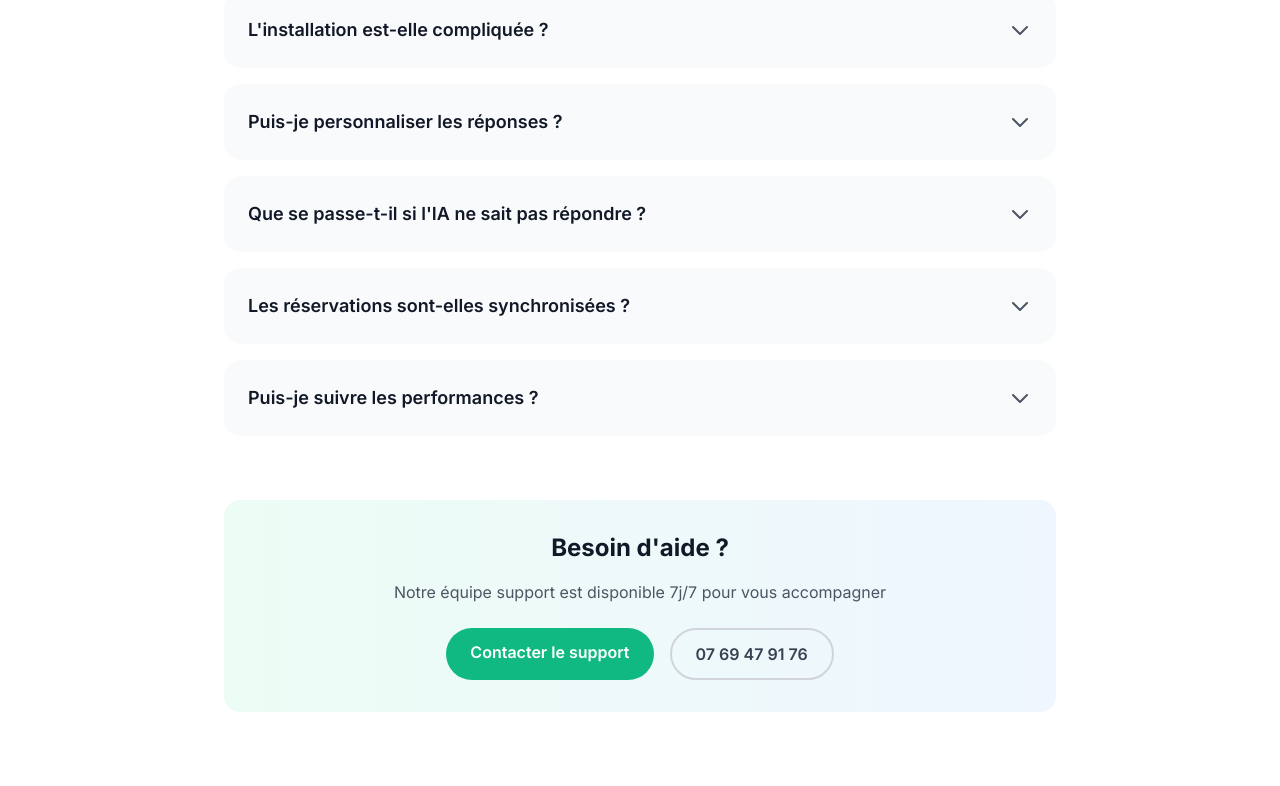
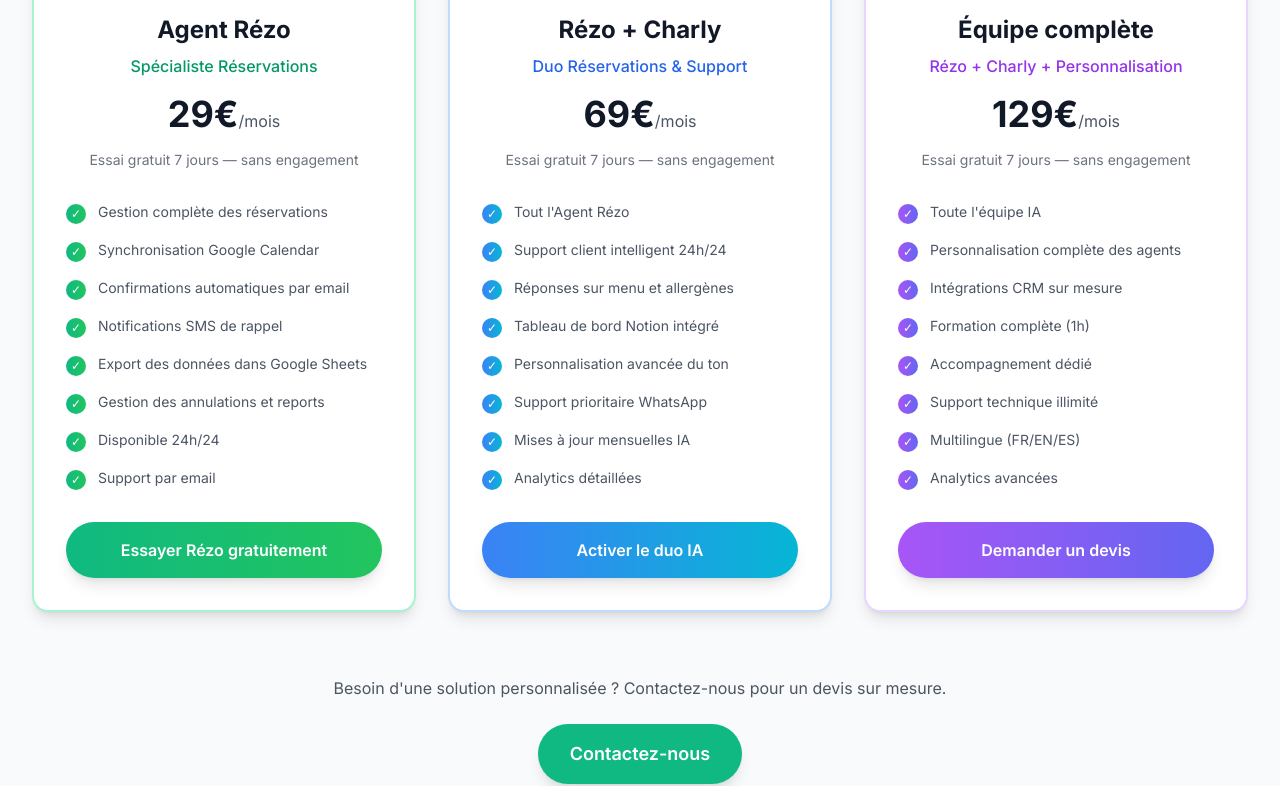
Before and after one commit to pierrechii/Calltochef-ui, a Next.js app: page / in a window 1280 px wide. Shown: the part 4839-5625 px from the top of the page. Built offline with nearby package versions, Linux system fonts and the light colour scheme.

Commit message:
feat: integration de la section tarifs dans la page principale - 3 offres avec design moderne et navigation mise a jour

```diff
--- a/app/page.tsx
+++ b/app/page.tsx
@@ -4,8 +4,8 @@
 import { ProcessSection } from "@/components/ui/process-section";
 import { TestimonialsSection } from "@/components/ui/testimonials-section";
 import { AgentsSection } from "@/components/ui/chefs-section";
+import { PricingSection } from "@/components/ui/pricing-section";
 import { FAQSection } from "@/components/ui/faq-section";
-import { TrustBadges } from "@/components/ui/trust-badges";
 import { Footer } from "@/components/ui/footer";
 
 export default function Home() {
@@ -18,6 +18,7 @@
         <ProcessSection />
         <TestimonialsSection />
         <AgentsSection />
+        <PricingSection />
         <FAQSection />
       </main>
       <Footer />
--- a/src/components/ui/footer.tsx
+++ b/src/components/ui/footer.tsx
@@ -47,7 +47,7 @@
               <Link href="#agents" className="block text-gray-400 hover:text-white transition-colors">
                 Agents IA
               </Link>
-              <Link href="/presentation" className="block text-gray-400 hover:text-white transition-colors">
+              <Link href="#tarifs" className="block text-gray-400 hover:text-white transition-colors">
                 Tarifs
               </Link>
             </nav>
--- a/src/components/ui/header.tsx
+++ b/src/components/ui/header.tsx
@@ -34,7 +34,7 @@
             <Link href="#agents" className="text-gray-600 hover:text-gray-900 font-medium transition-colors">
               Agents IA
             </Link>
-            <Link href="/presentation" className="text-gray-600 hover:text-gray-900 font-medium transition-colors">
+            <Link href="#tarifs" className="text-gray-600 hover:text-gray-900 font-medium transition-colors">
               Tarifs
             </Link>
           </nav>
@@ -73,7 +73,7 @@
               <Link href="#agents" className="text-gray-600 hover:text-gray-900 font-medium">
                 Agents IA
               </Link>
-              <Link href="/presentation" className="text-gray-600 hover:text-gray-900 font-medium">
+              <Link href="#tarifs" className="text-gray-600 hover:text-gray-900 font-medium">
                 Tarifs
               </Link>
               <Link
--- /dev/null
+++ b/src/components/ui/pricing-section.tsx
@@ -0,0 +1,177 @@
+"use client"
+
+import Link from "next/link"
+
+export function PricingSection() {
+  const plans = [
+    {
+      name: "Agent Rézo",
+      subtitle: "Spécialiste Réservations",
+      price: "29€",
+      period: "/mois",
+      trial: "Essai gratuit 7 jours — sans engagement",
+      icon: "📅",
+      color: "emerald",
+      features: [
+        "Gestion complète des réservations",
+        "Synchronisation Google Calendar",
+        "Confirmations automatiques par email",
+        "Notifications SMS de rappel",
+        "Export des données dans Google Sheets",
+        "Gestion des annulations et reports",
+        "Disponible 24h/24",
+        "Support par email"
+      ],
+      cta: "Essayer Rézo gratuitement",
+      ctaLink: "/formulaire?pack=Essentielle"
+    },
+    {
+      name: "Rézo + Charly",
+      subtitle: "Duo Réservations & Support",
+      price: "69€",
+      period: "/mois",
+      trial: "Essai gratuit 7 jours — sans engagement",
+      icon: "🤝",
+      color: "blue",
+      features: [
+        "Tout l'Agent Rézo",
+        "Support client intelligent 24h/24",
+        "Réponses sur menu et allergènes",
+        "Tableau de bord Notion intégré",
+        "Personnalisation avancée du ton",
+        "Support prioritaire WhatsApp",
+        "Mises à jour mensuelles IA",
+        "Analytics détaillées"
+      ],
+      cta: "Activer le duo IA",
+      ctaLink: "/formulaire?pack=Confort"
+    },
+    {
+      name: "Équipe complète",
+      subtitle: "Rézo + Charly + Personnalisation",
+      price: "129€",
+      period: "/mois",
+      trial: "Essai gratuit 7 jours — sans engagement",
+      icon: "🚀",
+      color: "purple",
+      features: [
+        "Toute l'équipe IA",
+        "Personnalisation complète des agents",
+        "Intégrations CRM sur mesure",
+        "Formation complète (1h)",
+        "Accompagnement dédié",
+        "Support technique illimité",
+        "Multilingue (FR/EN/ES)",
+        "Analytics avancées"
+      ],
+      cta: "Demander un devis",
+      ctaLink: "/formulaire?pack=Premium"
+    }
+  ]
+
+  const getColorClasses = (color: string) => {
+    switch (color) {
+      case "emerald":
+        return {
+          gradient: "from-emerald-500 to-green-500",
+          bg: "bg-emerald-50",
+          text: "text-emerald-600",
+          border: "border-emerald-200"
+        }
+      case "blue":
+        return {
+          gradient: "from-blue-500 to-cyan-500",
+          bg: "bg-blue-50",
+          text: "text-blue-600",
+          border: "border-blue-200"
+        }
+      case "purple":
+        return {
+          gradient: "from-purple-500 to-indigo-500",
+          bg: "bg-purple-50",
+          text: "text-purple-600",
+          border: "border-purple-200"
+        }
+      default:
+        return {
+          gradient: "from-gray-500 to-gray-600",
+          bg: "bg-gray-50",
+          text: "text-gray-600",
+          border: "border-gray-200"
+        }
+    }
+  }
+
+  return (
+    <section id="tarifs" className="py-20 bg-gray-50">
+      <div className="max-w-7xl mx-auto px-4 sm:px-6 lg:px-8">
+        <div className="text-center mb-16">
+          <h2 className="text-3xl lg:text-4xl font-bold text-gray-900 mb-4">
+            Tarifs & Offres
+          </h2>
+          <p className="text-xl text-gray-600 max-w-3xl mx-auto">
+            Choisissez votre équipe IA selon vos besoins
+          </p>
+        </div>
+
+        <div className="grid lg:grid-cols-3 gap-8">
+          {plans.map((plan, index) => {
+            const colors = getColorClasses(plan.color)
+            return (
+              <div key={index} className={`bg-white rounded-2xl p-8 shadow-lg hover:shadow-xl transition-all duration-300 hover:scale-105 ${colors.border} border-2`}>
+                {/* Header */}
+                <div className="text-center mb-8">
+                  <div className={`w-16 h-16 bg-gradient-to-r ${colors.gradient} rounded-full flex items-center justify-center text-2xl mx-auto mb-4`}>
+                    {plan.icon}
+                  </div>
+                  <h3 className="text-2xl font-bold text-gray-900 mb-2">{plan.name}</h3>
+                  <p className={`${colors.text} font-medium mb-4`}>{plan.subtitle}</p>
+
+                  <div className="mb-4">
+                    <span className="text-4xl font-bold text-gray-900">{plan.price}</span>
+                    <span className="text-gray-600">{plan.period}</span>
+                  </div>
+
+                  <p className="text-sm text-gray-500 mb-6">{plan.trial}</p>
+                </div>
+
+                {/* Features */}
+                <div className="space-y-4 mb-8">
+                  {plan.features.map((feature, featureIndex) => (
+                    <div key={featureIndex} className="flex items-start space-x-3">
+                      <div className={`w-5 h-5 rounded-full bg-gradient-to-r ${colors.gradient} flex items-center justify-center flex-shrink-0 mt-0.5`}>
+                        <span className="text-white text-xs">✓</span>
+                      </div>
+                      <span className="text-gray-600 text-sm">{feature}</span>
+                    </div>
+                  ))}
+                </div>
+
+                {/* CTA */}
+                <Link
+                  href={plan.ctaLink}
+                  className={`w-full bg-gradient-to-r ${colors.gradient} hover:opacity-90 text-white py-4 rounded-full font-semibold transition-all duration-200 hover:scale-105 text-center block shadow-lg`}
+                >
+                  {plan.cta}
+                </Link>
+              </div>
+            )
+          })}
+        </div>
+
+        {/* CTA après tarifs */}
+        <div className="text-center mt-16">
+          <p className="text-gray-600 mb-6">
+            Besoin d'une solution personnalisée ? Contactez-nous pour un devis sur mesure.
+          </p>
+          <Link
+            href="mailto:calltochefia@gmail.com"
+            className="bg-emerald-500 hover:bg-emerald-600 text-white px-8 py-4 rounded-full font-semibold text-lg transition-all duration-200 hover:scale-105 shadow-lg inline-block"
+          >
+            Contactez-nous
+          </Link>
+        </div>
+      </div>
+    </section>
+  )
+}
```
